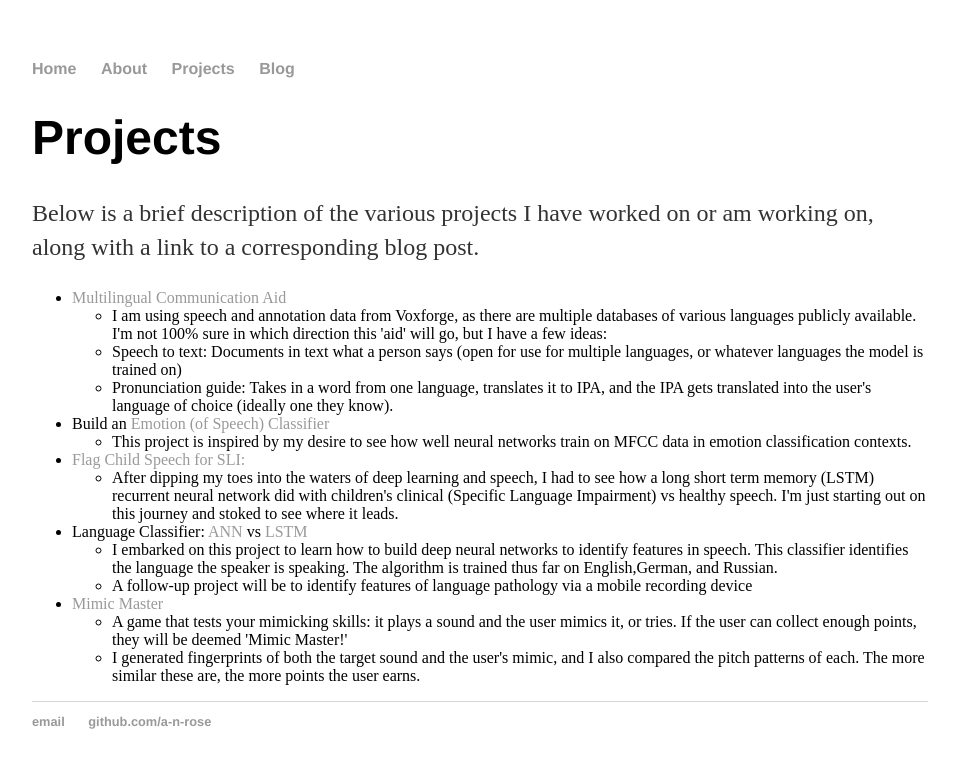
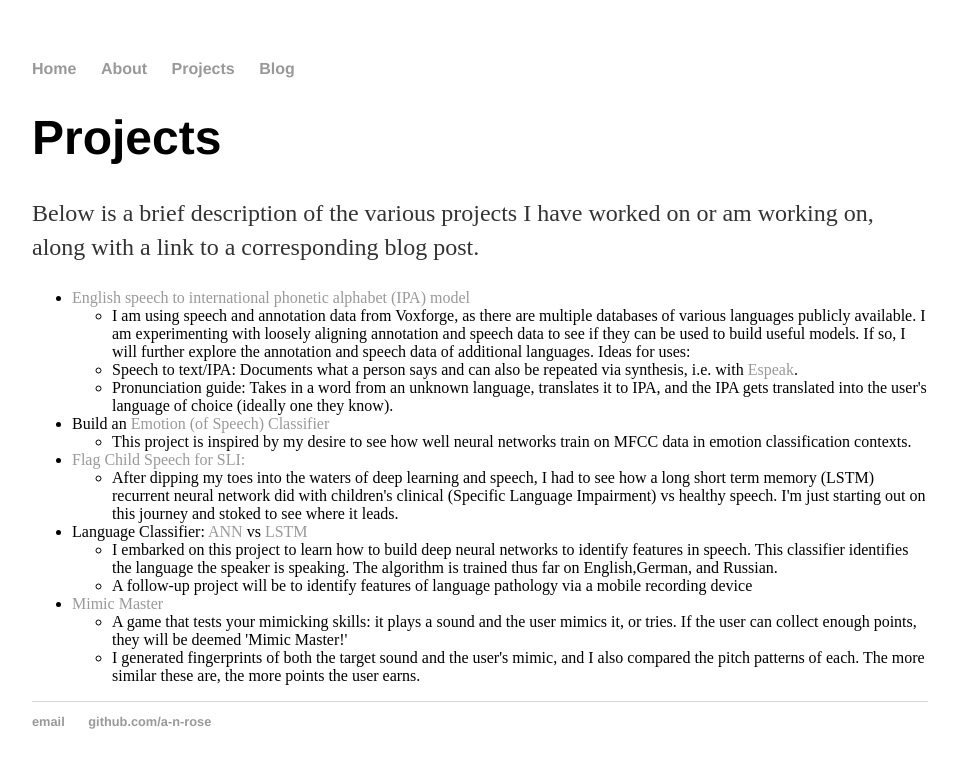
Before and after one commit to a-n-rose/a-n-rose.github.io, a Jekyll site: the page built from projects/index.html, in a window 1280 px wide. Shown: the top 768 px of the page, without its empty margins (160-1118 px from the left). Built offline with Jekyll 4.4.1, drawn with Linux system fonts in a browser that asks for light colours.

Commit message:
updated projects page

```diff
--- a/projects/index.html
+++ b/projects/index.html
@@ -9,12 +9,12 @@ title: Aislyn's Projects
 
 			<ul class="projects_list">
 
-				<li> <a href="/2018/09/12/multiling-speech2text.html">Multilingual Communication Aid</a> </li>
+				<li> <a href="/2018/09/28/english-speech-to-ipa.html">English speech to international phonetic alphabet (IPA) model</a> </li>
 				<ul class="project_description">
-					<li>I am using speech and annotation data from Voxforge, as there are multiple databases of various languages publicly available. I'm not 100% sure in which direction this 'aid' will go, but I have a few ideas:
-                                            <li>Speech to text: Documents in text what a person says (open for use for multiple languages, or whatever languages the model is trained on)
+					<li>I am using speech and annotation data from Voxforge, as there are multiple databases of various languages publicly available. I am experimenting with loosely aligning annotation and speech data to see if they can be used to build useful models. If so, I will further explore the annotation and speech data of additional languages. Ideas for uses:
+                                            <li>Speech to text/IPA: Documents what a person says and can also be repeated via synthesis, i.e. with <a href="http://espeak.sourceforge.net/">Espeak</a>.
                                             </li>
-                                            <li>Pronunciation guide: Takes in a word from one language, translates it to IPA, and the IPA gets translated into the user's language of choice (ideally one they know).
+                                            <li>Pronunciation guide: Takes in a word from an unknown language, translates it to IPA, and the IPA gets translated into the user's language of choice (ideally one they know).
                                             </li>
                                         </li>
 					</ul>
```
